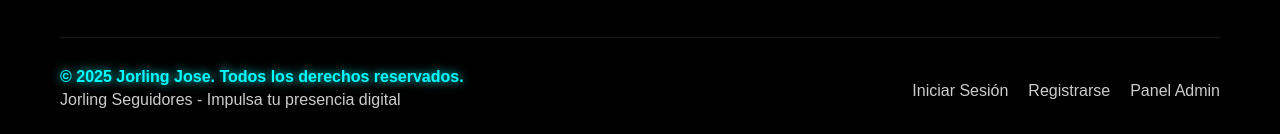
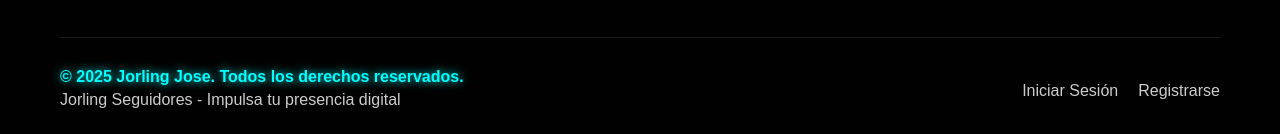
Before and after one commit to RAFADELCRAFT/REAL-YORLING, a website: page index.html in a window 1280 px wide. Shown: the part 3407-3541 px from the top of the page. Drawn offline with Linux system fonts and the light colour scheme.

Commit message:
Actualizar index.html

```diff
--- a/index.html
+++ b/index.html
@@ -368,7 +368,7 @@
                 <div class="footer-links">
                     <a href="#" onclick="showLogin()">Iniciar Sesión</a>
                     <a href="#" onclick="showRegister()">Registrarse</a>
-                    <a href="admin.html">Panel Admin</a>
+
                 </div>
             </div>
         </div>
```
